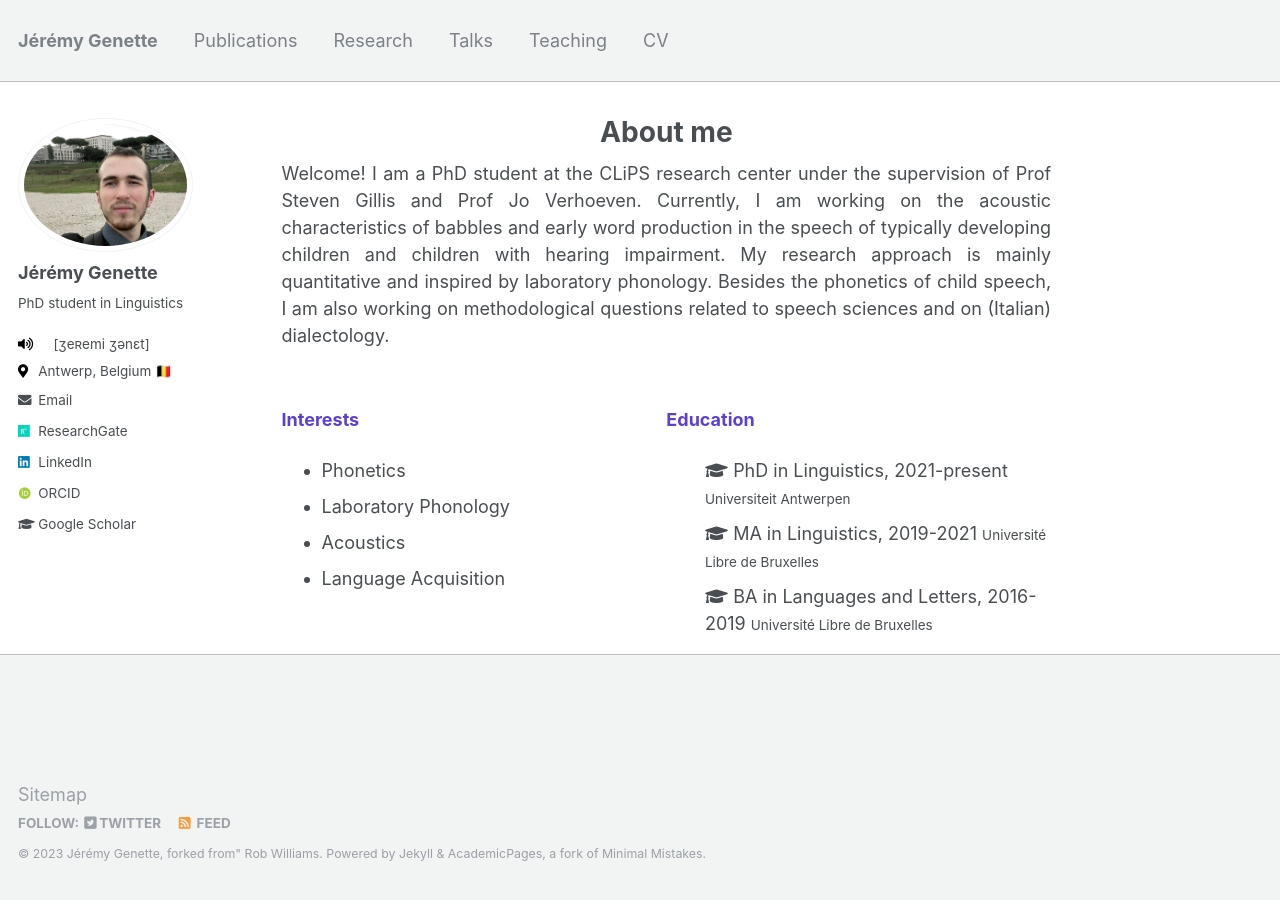
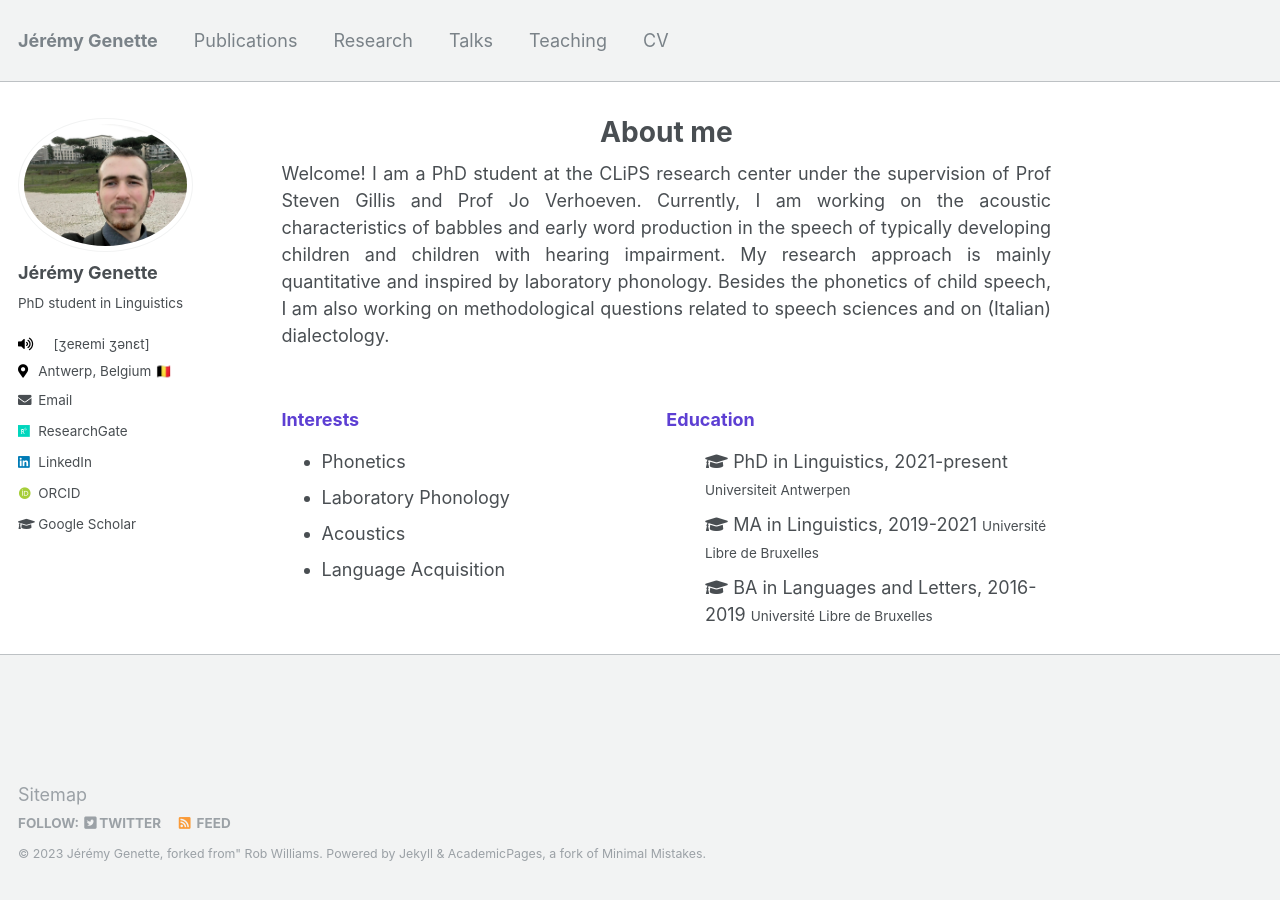
Before and after one commit to jgenette/jgenette.github.io, a Jekyll site: the page built from _pages/about.md, in a window 1280 px wide. Built offline with Jekyll 4.4.1, drawn with Linux system fonts in a browser that asks for light colours; some web fonts are replaced.

Commit message:
Update _page.scss

```diff
--- a/_sass/_page.scss
+++ b/_sass/_page.scss
@@ -58,7 +58,7 @@
     text-decoration: none;
   }
      h3 {
-    padding-bottom: 0.5em;
+    padding-bottom: 0em;
     border-bottom: none;
     text-decoration: none;
     color: $link-color;
```
